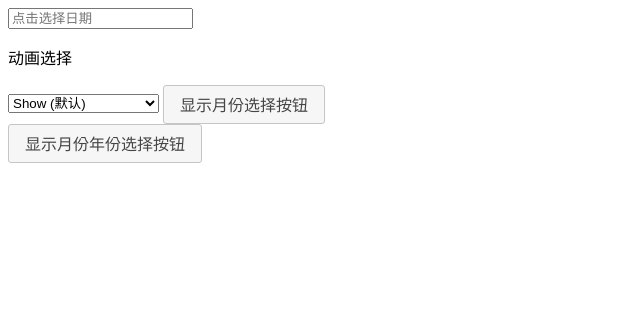
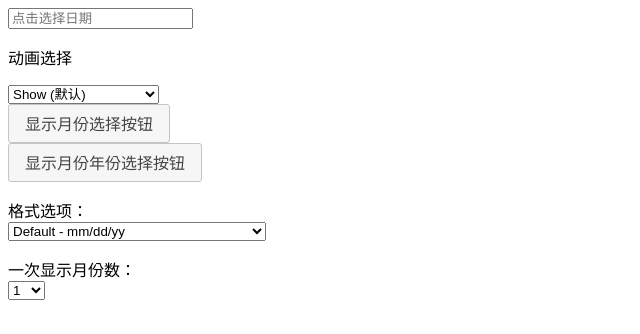
Before and after one commit to jufengliushao/jQueryUI-JSRealiztion, a plain HTML site: page DatePicker.html in a window 1280 px wide. Shown: the whole page, without its empty margins (0-640 px from the left). Drawn offline with Linux system fonts and the light colour scheme.

Commit message:
add show format

```diff
--- a/DatePicker.html
+++ b/DatePicker.html
@@ -23,7 +23,34 @@
         <option value="slide">Slide (UI 滑动特效)</option>
         <option value="">无</option>
     </select>
+    </br>
     <button id="showMonth">显示月份选择按钮</button></br>
     <button id="change">显示月份年份选择按钮</button>
+    <p>格式选项：<br>
+        <select id="format">
+            <option value="mm/dd/yy">Default - mm/dd/yy</option>
+            <option value="yy-mm-dd">ISO 8601 - yy-mm-dd</option>
+            <option value="d M, y">Short - d M, y</option>
+            <option value="d MM, y">Medium - d MM, y</option>
+            <option value="DD, d MM, yy">Full - DD, d MM, yy</option>
+            <option value="&apos;day&apos; d &apos;of&apos; MM &apos;in the year&apos; yy">With text - 'day' d 'of' MM 'in the year' yy</option>
+        </select>
+    </p>
+    <p>一次显示月份数：<br>
+        <select id="numberMonths">
+            <option value="1">1</option>
+            <option value="2">2</option>
+            <option value="3">3</option>
+            <option value="4">4</option>
+            <option value="5">5</option>
+            <option value="6">6</option>
+            <option value="7">7</option>
+            <option value="8">8</option>
+            <option value="9">9</option>
+            <option value="10">10</option>
+            <option value="11">11</option>
+            <option value="12">12</option>
+        </select>
+    </p>
 </body>
 </html>
--- a/js/DatePicker.js
+++ b/js/DatePicker.js
@@ -1,8 +1,8 @@
 /**
  * Created by cnlive-lsf-doc on 2017/2/18.
  */
-var showMonthBool = true;
-var showChangeBool = true;
+var showMonthBool = false;
+var showChangeBool = false;
 $(document).ready(function () {
     $("#date").datepicker({
         showOtherMonths: showMonthBool,
@@ -10,7 +10,6 @@ $(document).ready(function () {
         showButtonPanel: true,
         changeMonth: showChangeBool,
         changeYear: showChangeBool,
-        numberOfMonths: 3
     });
     $("#showMonth, #change").button({
     });
@@ -20,10 +19,20 @@ window.onload = function () {
     getElementID("selecter").addEventListener("change", sliderValueChanged);
     getElementID("showMonth").addEventListener("click", showMonthAction);
     getElementID("change").addEventListener("click", changeShow);
+    getElementID("format").addEventListener("change", showFormatChange);
+    getElementID("numberMonths").addEventListener("change", showMonthNumberChange);
 };
 
 function sliderValueChanged() {
     $("#date").datepicker("option", "showAnim", this.value);
+}
+
+function showFormatChange() {
+    $("#date").datepicker("option", "dateFormat", this.value);
+}
+
+function showMonthNumberChange() {
+    $("#date").datepicker("option", "numberOfMonths", parseInt(this.value));
 }
 
 function showMonthAction() {
@@ -34,6 +43,8 @@ function showMonthAction() {
     }else {
     }
     getElementID("showMonth").innerHTML = text;
+    $("#date").datepicker("option", "showOtherMonths", showMonthBool);
+    $("#date").datepicker("option", "selectOtherMonth", showMonthBool);
 }
 
 function changeShow() {
@@ -43,7 +54,8 @@ function changeShow() {
         text = "隐藏月份年份选择按钮";
     }
     getElementID("change").innerHTML = text;
-    resetDatePicker();
+    $("#date").datepicker("option", "changeMonth", showChangeBool);
+    $("#date").datepicker("option", "changeYear", showChangeBool);
 }
 
 function resetDatePicker() {
```
